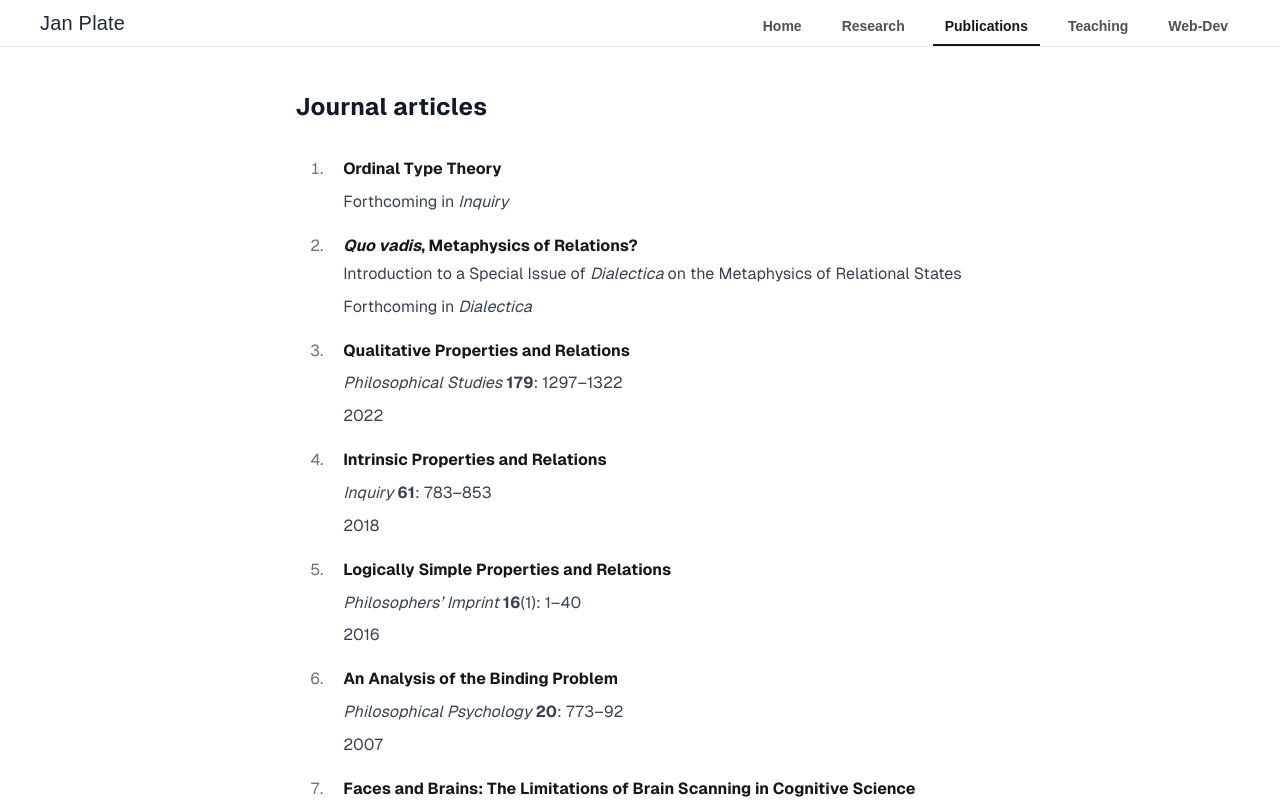
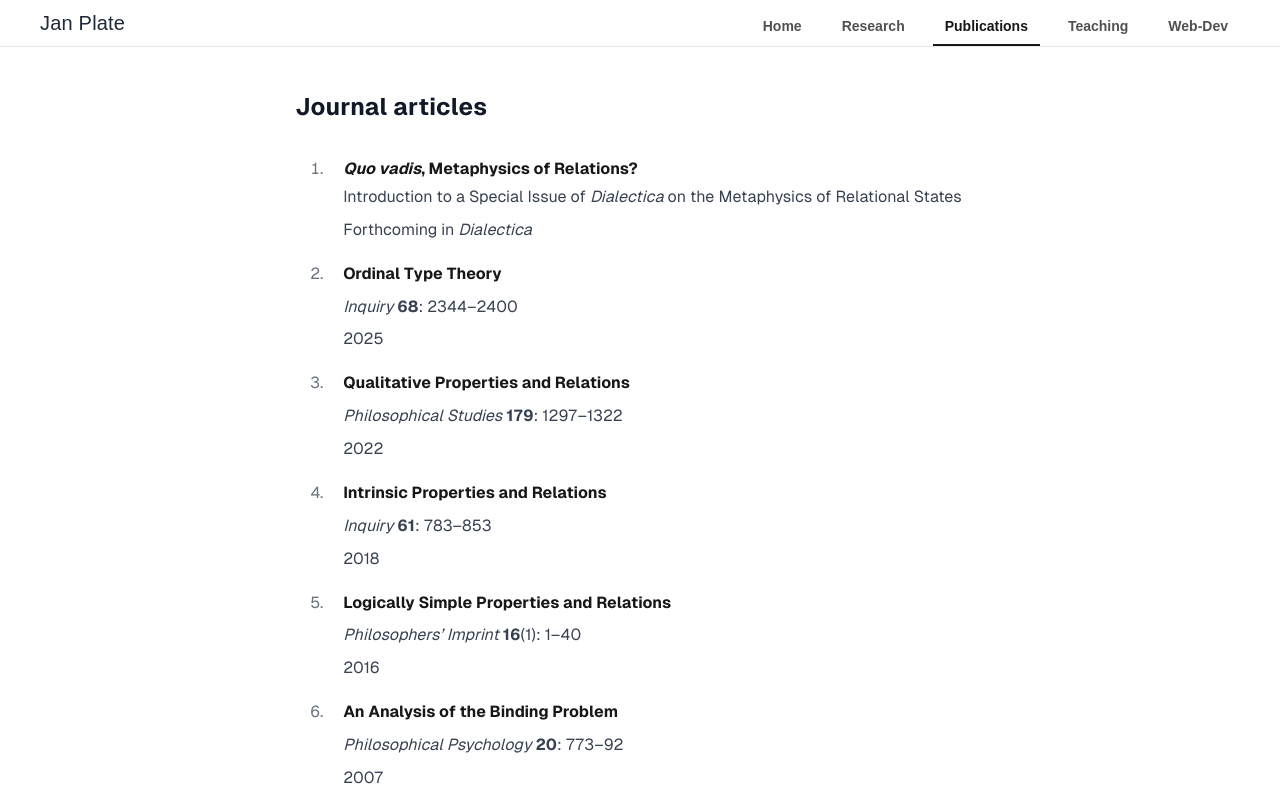
Before and after one commit to jplate/home, a Next.js app: page /Publications in a window 1280 px wide. Shown: the top 800 px of the page. Built offline with nearby package versions, Linux system fonts and the light colour scheme.

Commit message:
Update pubs.tsx

```diff
--- a/src/app/Publications/pubs.tsx
+++ b/src/app/Publications/pubs.tsx
@@ -15,15 +15,6 @@ export interface BibItem {
 
 export const papers: BibItem[] = [
     {
-        title: 'Ordinal Type Theory',
-        details: (
-            <>
-                Forthcoming in <i>Inquiry</i>
-            </>
-        ),
-        link: 'https://www.tandfonline.com/doi/full/10.1080/0020174X.2023.2278031',
-    },
-    {
         title: (
             <>
                 <i>Quo vadis</i>, Metaphysics of Relations?
@@ -40,6 +31,16 @@ export const papers: BibItem[] = [
             </>
         ),
         link: 'https://philpapers.org/rec/PLAQVM',
+    },
+    {
+        title: 'Ordinal Type Theory',
+        details: (
+            <>
+                <i>Inquiry</i> <b>68</b>: 2344&ndash;2400
+            </>
+        ),
+        link: 'https://www.tandfonline.com/doi/full/10.1080/0020174X.2023.2278031',
+        year: '2025',
     },
     {
         title: 'Qualitative Properties and Relations',
```
